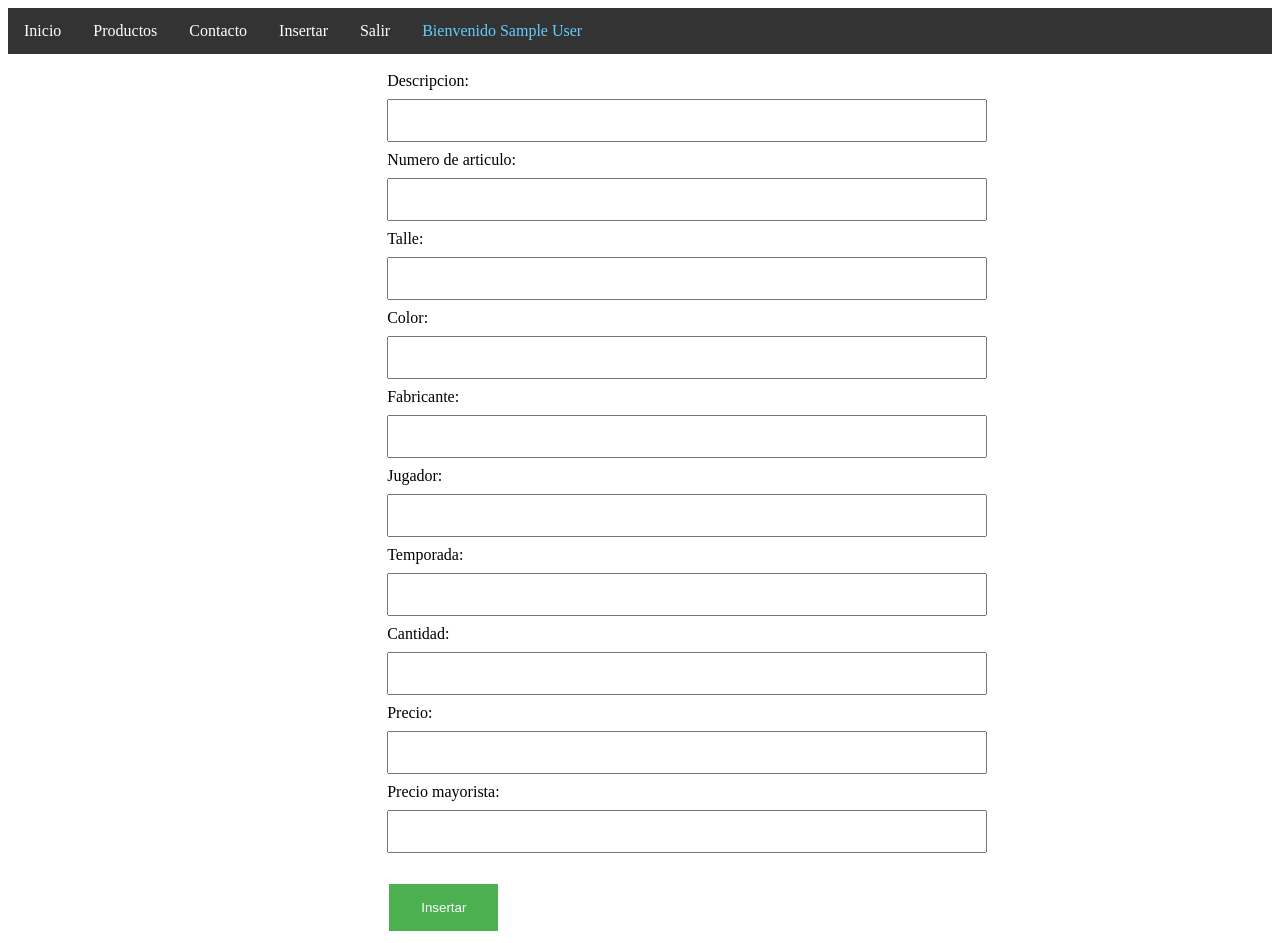
After one commit to Gustavovaler/web_clasica_php, a PHP site: page /insertar.php in a window 1280 px wide. The commit adds this page. Run offline with PHP 8.4, Linux system fonts and the light colour scheme; the visitor is signed in with stand-in values (Sample User, id 1).

Commit message:
insertar.php,mejoras en seguridad

```diff
--- a/config2.php
+++ b/config2.php
@@ -5,6 +5,8 @@
 	$pass=$_REQUEST['password'];
 
 	$sql="CREATE TABLE IF NOT EXISTS auth_user ( id INT PRIMARY KEY AUTO_INCREMENT NOT NULL, nombre VARCHAR(60) NOT NULL , email  VARCHAR(150) NOT NULL UNIQUE , password VARCHAR(20) NOT NULL , enable BOOLEAN NOT NULL ) ENGINE = MyISAM  DEFAULT CHARSET=utf8";
+
+	$sql2="CREATE TABLE IF NOT EXISTS productos";
 	$conn = mysqli_connect('localhost',$user,$pass,$base);
 	if(!$conn){
 
--- a/css/estilo-form.css
+++ b/css/estilo-form.css
@@ -28,3 +28,8 @@ input[type=submit]{
   margin: 4px 2px;
   cursor: pointer;
 }
+.container-insert{
+	max-width: 600px;
+	padding-left: 30%;
+	padding-top: 18px;
+}
--- a/header.php
+++ b/header.php
@@ -5,6 +5,7 @@
 	<link rel="stylesheet" type="text/css" href="css/estilo.css">
 </head>
 <body>
+
 	<header>
 		<div class="contenedor-nav">
 		<ul class="bar-nav">
@@ -23,13 +24,11 @@
 			if($_SESSION){
 			if ($_SESSION['nombre']!=''){
 
-					echo '
-				<li><a href="logout.php">Salir</a>
-			</li>
-			<li><a href="insertar.php"</li>Insertar
-			<li><a href="#" id="bienvenido">Bienvenido '.$_SESSION["nombre"].'</a>
-					</li></ul> <br>logueado';
-			}
+					echo '<li><a href="insertar.php">Insertar</a></li>
+					<li><a href="logout.php">Salir</a></li>
+					<li><a href="#" id="bienvenido">Bienvenido '.$_SESSION["nombre"].'</a>
+					</li></ul>';
+				}
 
 			else{
 				echo '<li><a href="login.php">Ingresar</a></li><li>
--- /dev/null
+++ b/insertar.php
@@ -0,0 +1,36 @@
+<?php
+include("header.php");
+
+if(!$_SESSION){
+	header("location:login.php");
+}
+
+?>
+<link rel="stylesheet" type="text/css" href="css/estilo-form.css">
+<div class="container-insert">
+<form method="POST" action="insert.php">
+	Descripcion:<br>
+	<input type="text" name="descripcion"><br>
+	Numero de articulo:<br>
+	<input type="text" name="nro_articulo"><br>
+	Talle:<br>
+	<input type="text" name="talle"><br>
+	Color:<br>
+	<input type="text" name="color"><br>
+	Fabricante:<br>
+	<input type="text" name="fabricante"><br>
+	Jugador:<br>
+	<input type="text" name="jugador"><br>
+	Temporada:<br>
+	<input type="text" name="temporada"><br>
+	Cantidad:<br>
+	<input type="text" name="cantidad"><br>
+	Precio:<br>
+	<input type="text" name="precio"><br>
+	Precio mayorista:<br>
+	<input type="text" name="precio_mayorista"><br><br>
+	<input type="submit" name="" value="Insertar">
+
+
+</form>
+</div>
```
